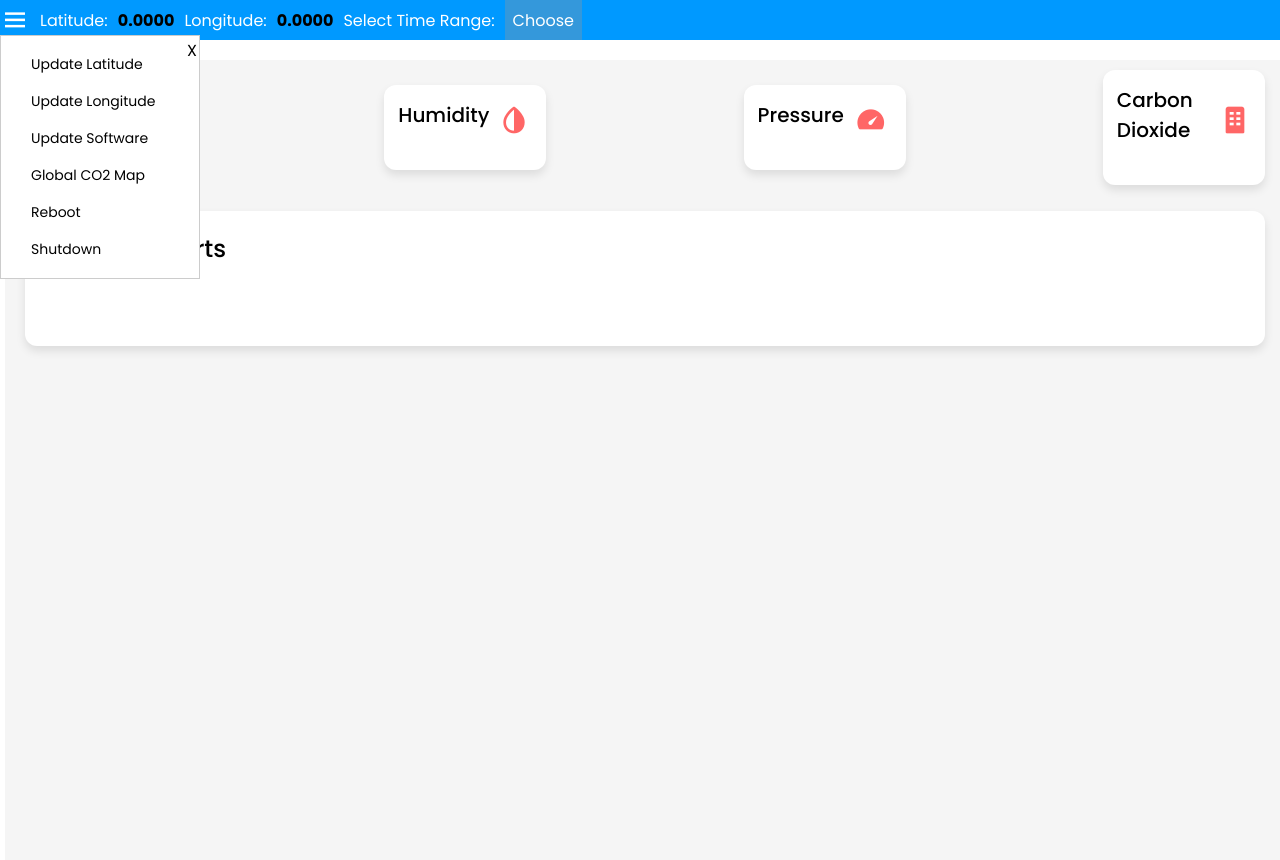
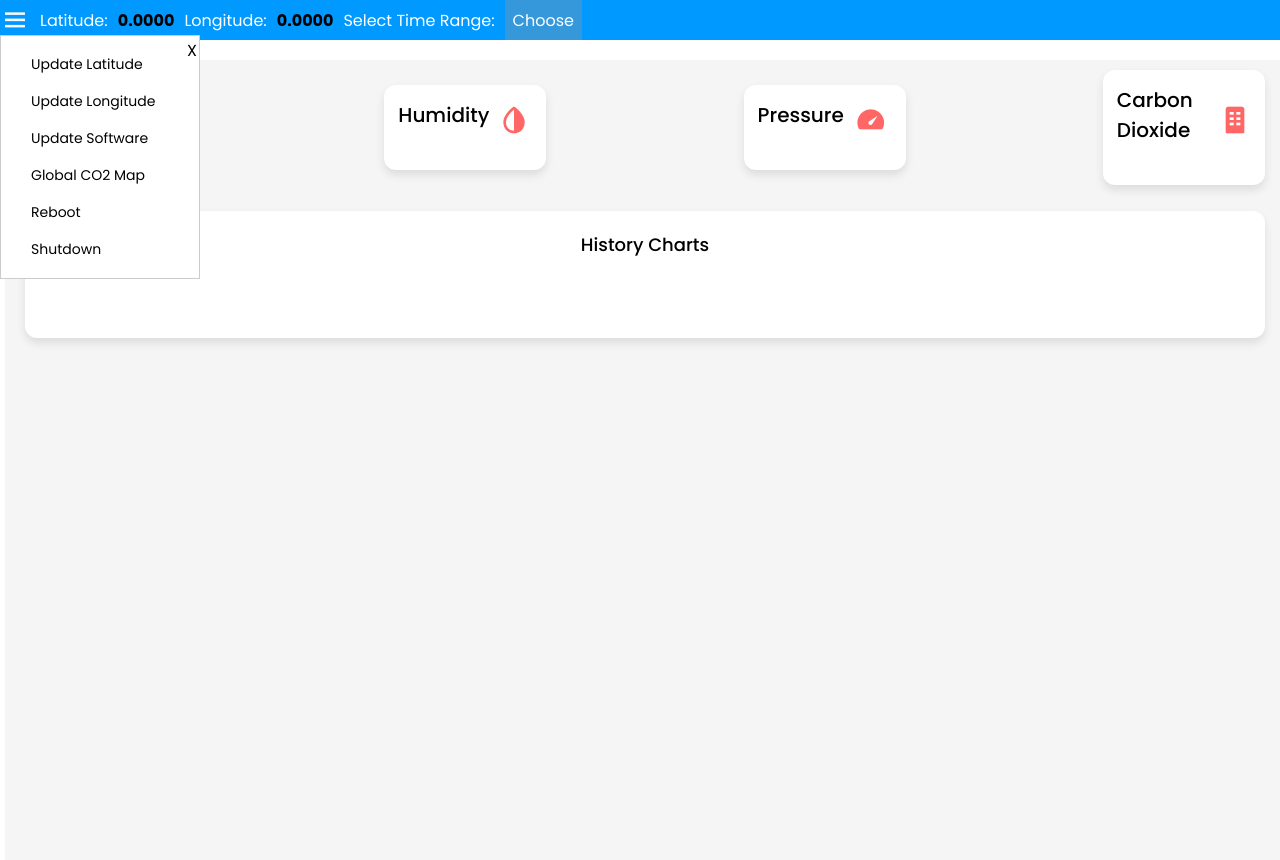
Before and after one commit to SteveBz/MoonRabbit, a Flask app: page / in a window 1280 px wide. Run offline with Flask 2, Linux system fonts and the light colour scheme; some libraries are stand-ins or nearby versions.

Commit message:
Adjust graph box title styles
Reduced font size of graph box title and centered text alignment.

```diff
--- a/static/style.css
+++ b/static/style.css
@@ -305,11 +305,12 @@
   margin-bottom: 20px;
   flex-wrap: wrap; /* Allow charts to wrap to the next line */
 }
+.graph-box .title {
+  font-size: 18px;        /* smaller – adjust as you like */
+  font-weight: 500;
+  text-align: center;     /* centres the text horizontally */
+}
 
-.graph-box .title{
-  font-size: 24px;
-  font-weight: 500;
-}
 /* Adjust individual history chart width for desktop */
 .home-content .graph-box .history-details .history-divs{
   width: calc(50% - 20px); /* Adjust width for 2 charts in a row */
```
